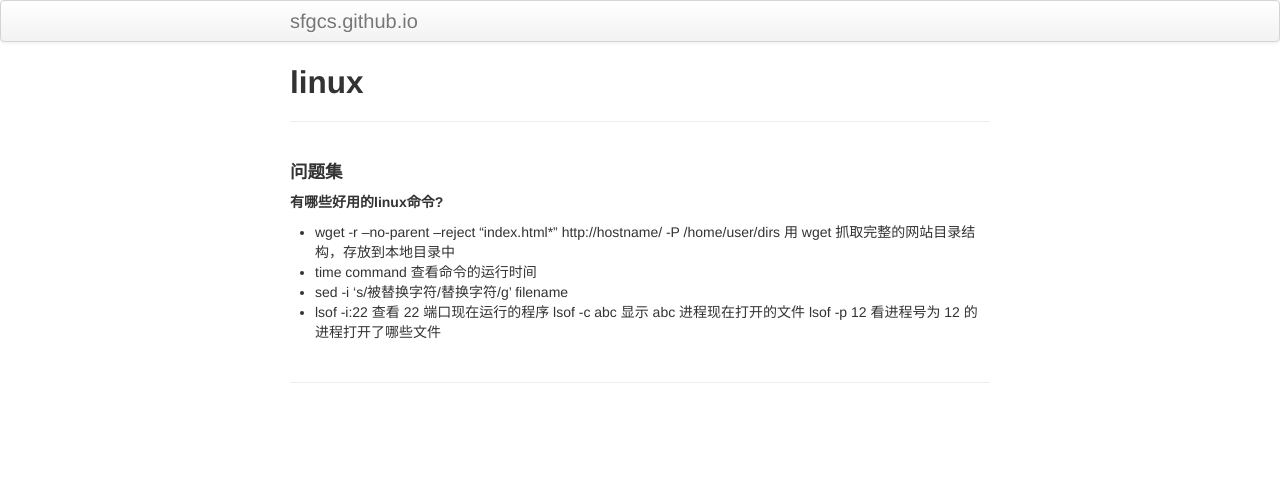
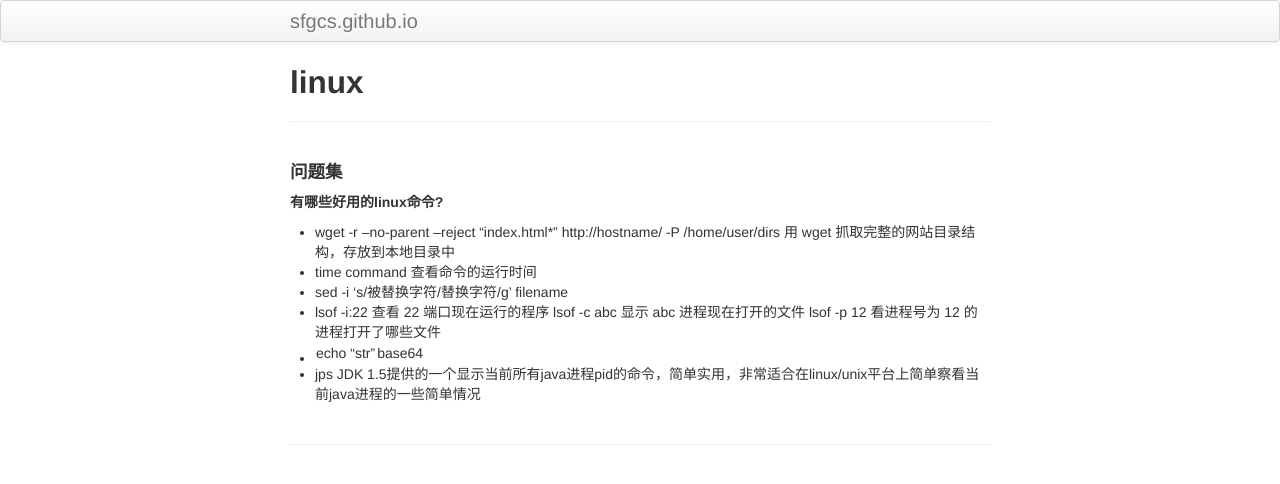
Before and after one commit to sfgcs/sfgcs.github.io, a Jekyll site: the page built from pages/linux.md, in a window 1280 px wide. Shown: the top 484 px of the page. Built offline with Jekyll 4.4.1, drawn with Linux system fonts in a browser that asks for light colours.

Commit message:
Update linux.md

```diff
--- a/pages/linux.md
+++ b/pages/linux.md
@@ -13,3 +13,5 @@ description:
 * lsof -i:22 查看 22 端口现在运行的程序
   lsof -c abc 显示 abc 进程现在打开的文件
   lsof -p 12 看进程号为 12 的进程打开了哪些文件
+* echo "str" | base64
+* jps JDK 1.5提供的一个显示当前所有java进程pid的命令，简单实用，非常适合在linux/unix平台上简单察看当前java进程的一些简单情况
```
